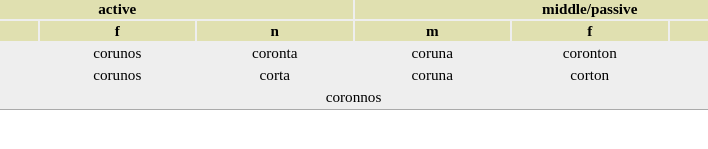
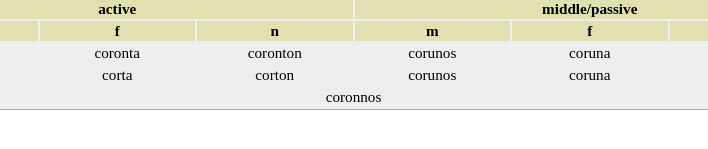
Before and after one commit to johnshadow/johnshadow.github.io, a plain HTML site: page LanguageSection/GaulishVerbs.html in a window 1280 px wide. Both pictures are taken after a click on the button "Decline". Shown: the part 511-660 px from the top of the page, 444-1152 px from the left. Drawn offline with Linux system fonts and the light colour scheme.

Commit message:
Realized the arrangement of the verbs was wrong
Realized the arrangement of the verbs was wrong

```diff
--- a/LanguageSection/GaulishVerbs.html
+++ b/LanguageSection/GaulishVerbs.html
@@ -309,8 +309,8 @@
 
 		"-i;", "-etu;", "-omas;", "-ete;", "-ontu",
 
-		"$-ntos;", "-unos;", "$-nta;", "-una;", "$-nton;", "-unon;",
-		"=-tos;", "=-unos;", "=-ta;", "=-una;", "=-ton;", "=-unon;",
+		"$-ntos;", "$-nta;", "$-nton;", "-unos;", "-una;", "-unon;",
+		"=-tos;", "=-ta;", "=-ton;", "=-unos;", "=-una;", "=-unon;",
 		"$-nnos"
 		];
 
```
